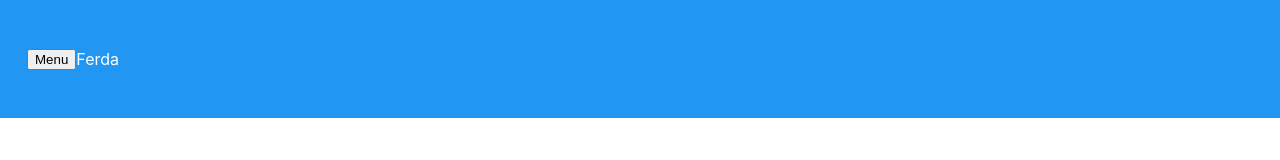
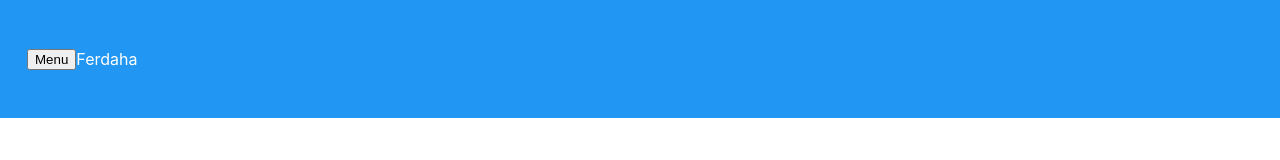
Before and after one commit to VitHridel/neviditelna-univerzita, a React (Create React App) app: page / in a window 1280 px wide. Shown: the top 160 px of the page. Built offline with nearby package versions, Linux system fonts and the light colour scheme.

Commit message:
add Account into Head

```diff
--- /dev/null
+++ b/src/components/Account.js
@@ -0,0 +1,7 @@
+export default function Account() {
+    return(
+        <div id="account">
+            ha
+        </div>
+    )
+}
--- a/src/containers/Head.js
+++ b/src/containers/Head.js
@@ -1,3 +1,4 @@
+import Account from "../components/Account"
 
 export default function Head() {
     const showSidebar = () => {
@@ -12,6 +13,7 @@ export default function Head() {
         <header id="head">
             <button id='sidebar-button' onClick={showSidebar}>Menu</button>
             <span>Ferda</span>
+            <Account />
         </header>
     )
 }
```
